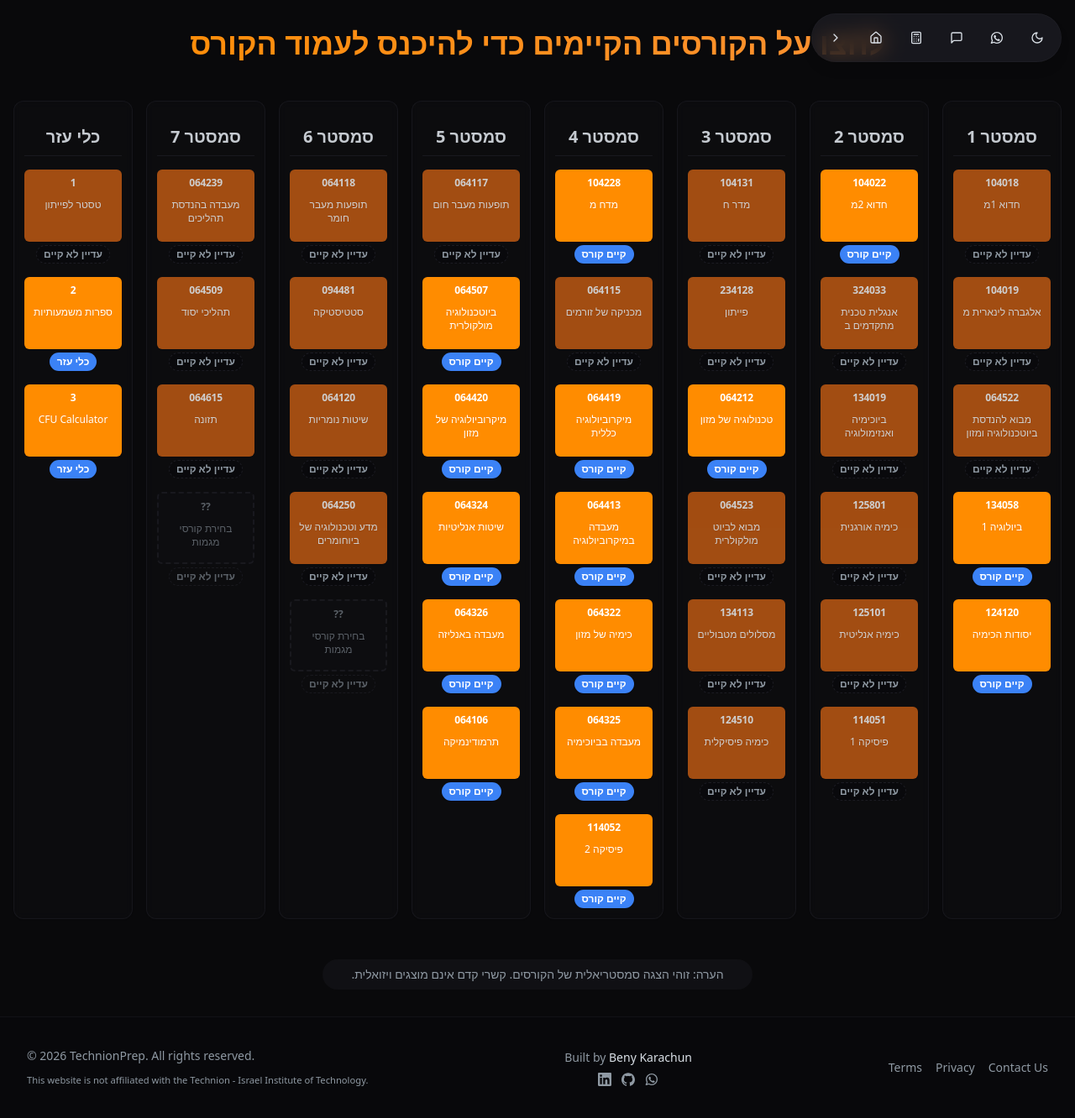
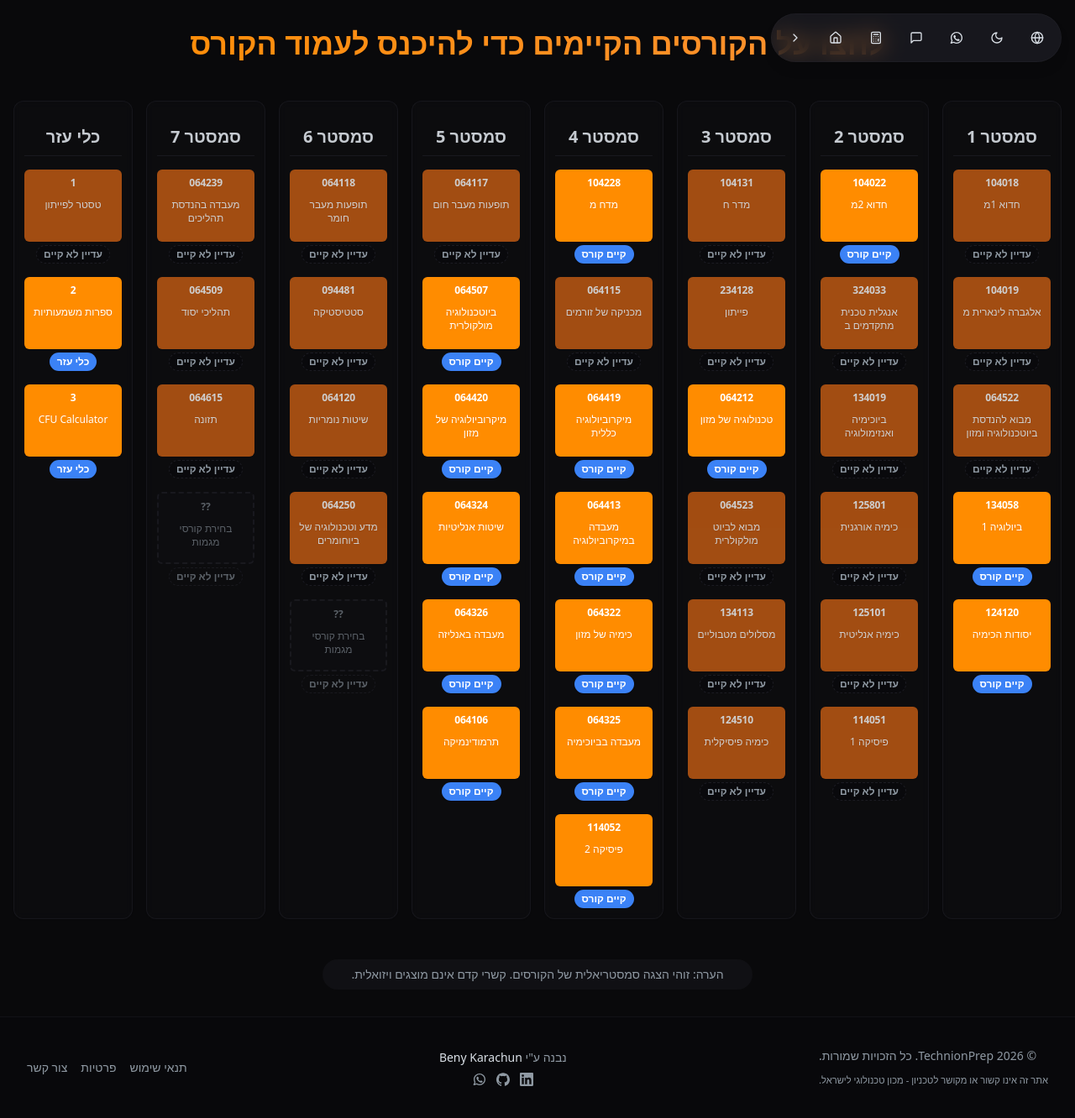
Before and after one commit to beny-karachun/biotechfood-static, a Next.js app: page /courses in a window 1280 px wide. Shown: the whole page at 84% size. Built offline with nearby package versions, Linux system fonts and the light colour scheme.

Commit message:
feat: Implement core application layout with dynamic header, hero section, course grid, footer, and internationalization.

```diff
--- a/src/app/layout.tsx
+++ b/src/app/layout.tsx
@@ -5,6 +5,7 @@ import './globals.css';
 import { ThemeProvider } from 'next-themes';
 import { Header } from '@/components/layout/Header';
 import { Footer } from '@/components/layout/Footer';
+import { LanguageProvider } from '@/lib/i18n';
 
 // Removed Geist font setup
 // const geistSans = Geist({
@@ -29,7 +30,7 @@ export default function RootLayout({
   children: React.ReactNode;
 }>) {
   return (
-    <html lang="en" suppressHydrationWarning>
+    <html suppressHydrationWarning>
       <body
         // Removed geistSans.variable
         className={`font-sans antialiased`}
@@ -40,11 +41,13 @@ export default function RootLayout({
           enableSystem
           disableTransitionOnChange
         >
-          <div className="relative flex min-h-screen flex-col bg-background">
-            <Header />
-            <main className="flex-1">{children}</main>
-            <Footer />
-          </div>
+          <LanguageProvider>
+            <div className="relative flex min-h-screen flex-col bg-background">
+              <Header />
+              <main className="flex-1">{children}</main>
+              <Footer />
+            </div>
+          </LanguageProvider>
         </ThemeProvider>
       </body>
     </html>
--- a/src/components/icons.tsx
+++ b/src/components/icons.tsx
@@ -1,4 +1,4 @@
-import { AlertCircle, ArrowRight, Check, ChevronLeft, ChevronRight, ChevronUp, ChevronDown, ChevronsUpDown, Circle, Copy, Edit, ExternalLink, File, HelpCircle, Home, Loader2, LogOut, Mail, MessageSquare, Moon, Plus, PlusCircle, Search, Server, Settings, Share2, Shield, Sun, Trash, User, X, Workflow, Calculator, Save } from 'lucide-react'; // Added Save
+import { AlertCircle, ArrowRight, Check, ChevronLeft, ChevronRight, ChevronUp, ChevronDown, ChevronsUpDown, Circle, Copy, Edit, ExternalLink, File, HelpCircle, Home, Loader2, LogOut, Mail, MessageSquare, Moon, Plus, PlusCircle, Search, Server, Settings, Share2, Shield, Sun, Trash, User, X, Workflow, Calculator, Save, Globe } from 'lucide-react'; // Added Globe
 import React from 'react'; // Import React
 
 // WhatsApp Icon Component
@@ -22,8 +22,6 @@ const GitHubIcon = (props: React.SVGProps<SVGSVGElement>) => (
   </svg>
 );
 
-
-
 const Icons = {
   alertCircle: AlertCircle, // Added
   arrowRight: ArrowRight,
@@ -42,6 +40,7 @@ const Icons = {
   edit: Edit,
   externalLink: ExternalLink,
   file: File,
+  globe: Globe,
   help: HelpCircle,
   home: Home,
   light: Sun,
--- a/src/components/layout/Footer.tsx
+++ b/src/components/layout/Footer.tsx
@@ -1,25 +1,29 @@
+'use client';
+
 import React from 'react';
 import Link from 'next/link';
 import { Icons } from '@/components/icons';
+import { useLanguage } from '@/lib/i18n';
 
 export function Footer() {
   const currentYear = new Date().getFullYear();
+  const { t } = useLanguage();
 
   return (
     <footer className="border-t border-border/40 bg-background/95">
       <div className="container flex flex-col items-center justify-between gap-6 py-10 md:h-auto md:flex-row md:py-8">
         <div className="flex flex-col items-center gap-4 px-8 md:flex-row md:gap-2 md:px-0">
           <p className="text-center text-sm leading-loose text-muted-foreground md:text-left">
-            &copy; {currentYear} TechnionPrep. All rights reserved.
+            &copy; {currentYear} {t('footer.rights')}
             <br />
-            <small>This website is not affiliated with the Technion - Israel Institute of Technology.</small>
+            <small>{t('footer.disclaimer')}</small>
           </p>
         </div>
 
         {/* Creator Credits */}
         <div className="flex flex-col items-center gap-2">
           <p className="text-sm text-muted-foreground">
-            Built by <span className="font-medium text-foreground">Beny Karachun</span>
+            {t('footer.built_by')} <span className="font-medium text-foreground">Beny Karachun</span>
           </p>
           <div className="flex items-center gap-3">
             <a
@@ -54,13 +58,13 @@ export function Footer() {
 
         <nav className="flex flex-wrap justify-center gap-4 text-sm text-muted-foreground md:justify-end">
           <Link href="/terms" className="transition-colors hover:text-foreground">
-            Terms
+            {t('footer.terms')}
           </Link>
           <Link href="/privacy" className="transition-colors hover:text-foreground">
-            Privacy
+            {t('footer.privacy')}
           </Link>
           <Link href="/contact" className="transition-colors hover:text-foreground">
-            Contact Us
+            {t('footer.contact')}
           </Link>
         </nav>
       </div>
--- a/src/components/layout/Header.tsx
+++ b/src/components/layout/Header.tsx
@@ -7,6 +7,7 @@ import { useTheme } from 'next-themes';
 import Link from 'next/link';
 import { motion, AnimatePresence } from 'framer-motion';
 import React, { useEffect, useState } from 'react';
+import { useLanguage } from '@/lib/i18n';
 
 const navItemVariants = {
   hidden: (i: number) => ({
@@ -39,7 +40,7 @@ const navItemVariants = {
     scale: 0.6,
     filter: 'blur(4px)',
     transition: {
-      delay: (4 - i) * 0.03,
+      delay: (5 - i) * 0.03,
       duration: 0.15,
       ease: 'easeIn' as const,
     },
@@ -48,6 +49,7 @@ const navItemVariants = {
 
 export function Header() {
   const { theme, setTheme } = useTheme();
+  const { language, setLanguage, t } = useLanguage();
   const [hasScrolled, setHasScrolled] = useState(false);
   const [isForcedOpen, setIsForcedOpen] = useState<boolean | null>(null);
 
@@ -84,7 +86,7 @@ export function Header() {
       content: (
         <Link
           href="/"
-          aria-label="Home"
+          aria-label={t('nav.home')}
           tabIndex={isEffectivelyExpanded ? 0 : -1}
           className="inline-flex items-center justify-center rounded-full p-2 h-auto min-w-[44px] min-h-[44px] hover:bg-white/20 dark:hover:bg-black/20 hover:text-accent-foreground transition-colors"
         >
@@ -97,7 +99,7 @@ export function Header() {
       content: (
         <Link
           href="/calculator"
-          aria-label="Academic Calculator"
+          aria-label={t('nav.calculator')}
           tabIndex={isEffectivelyExpanded ? 0 : -1}
           className="inline-flex items-center justify-center rounded-full p-2 h-auto min-w-[44px] min-h-[44px] hover:bg-white/20 dark:hover:bg-black/20 hover:text-accent-foreground transition-colors"
         >
@@ -110,7 +112,7 @@ export function Header() {
       content: (
         <Link
           href="/tutoring"
-          aria-label="Tutoring"
+          aria-label={t('nav.tutoring')}
           tabIndex={isEffectivelyExpanded ? 0 : -1}
           className="inline-flex items-center justify-center rounded-full p-2 h-auto min-w-[44px] min-h-[44px] hover:bg-white/20 dark:hover:bg-black/20 hover:text-accent-foreground transition-colors"
         >
@@ -125,7 +127,7 @@ export function Header() {
           variant="ghost"
           size="icon"
           onClick={handleWhatsAppClick}
-          aria-label="Contact via WhatsApp"
+          aria-label={t('nav.whatsapp')}
           className="p-2 rounded-full h-auto min-w-[44px] min-h-[44px] flex items-center justify-center hover:bg-white/20 dark:hover:bg-black/20 transition-colors"
           tabIndex={isEffectivelyExpanded ? 0 : -1}
         >
@@ -139,22 +141,36 @@ export function Header() {
         <Button
           variant="ghost"
           size="icon"
-          onClick={() => setTheme(theme === 'light' ? 'dark' : 'light')}
-          aria-label="Toggle theme"
-          className="p-2 rounded-full h-auto relative min-w-[44px] min-h-[44px] flex items-center justify-center hover:bg-white/20 dark:hover:bg-black/20 transition-colors"
+          onClick={() => setTheme(theme === 'dark' ? 'light' : 'dark')}
+          aria-label={t('nav.theme')}
+          className="p-2 rounded-full h-auto min-w-[44px] min-h-[44px] flex items-center justify-center hover:bg-white/20 dark:hover:bg-black/20 transition-colors"
           tabIndex={isEffectivelyExpanded ? 0 : -1}
         >
           <Icons.light className="h-4 w-4 rotate-0 scale-100 transition-all dark:-rotate-90 dark:scale-0" />
           <Icons.dark className="absolute h-4 w-4 rotate-90 scale-0 transition-all dark:rotate-0 dark:scale-100" />
-          <span className="sr-only">Toggle theme</span>
         </Button>
       ),
       hoverRotate: true,
     },
+    {
+      key: 'language',
+      content: (
+        <Button
+          variant="ghost"
+          size="icon"
+          onClick={() => setLanguage(language === 'en' ? 'he' : 'en')}
+          aria-label={t('nav.language')}
+          className="p-2 rounded-full h-auto min-w-[44px] min-h-[44px] flex items-center justify-center hover:bg-white/20 dark:hover:bg-black/20 transition-colors"
+          tabIndex={isEffectivelyExpanded ? 0 : -1}
+        >
+          <Icons.globe className="h-4 w-4" />
+        </Button>
+      ),
+    },
   ];
 
   return (
-      <div className="fixed top-4 right-4 z-50">
+      <div className="fixed top-4 right-4 z-50" dir="ltr">
         <motion.div
           layout
           transition={{
--- /dev/null
+++ b/src/lib/i18n.tsx
@@ -0,0 +1,80 @@
+'use client';
+
+import React, { createContext, useContext, useState, useEffect } from 'react';
+import en from '../locales/en.json';
+import he from '../locales/he.json';
+
+type Language = 'en' | 'he';
+type Dictionary = typeof en;
+
+interface LanguageContextType {
+  language: Language;
+  setLanguage: (lang: Language) => void;
+  t: (key: string) => string;
+  dir: 'ltr' | 'rtl';
+}
+
+const dictionaries: Record<Language, Dictionary> = { en, he };
+
+const LanguageContext = createContext<LanguageContextType | undefined>(undefined);
+
+export function LanguageProvider({ children }: { children: React.ReactNode }) {
+  const [language, setLanguageState] = useState<Language>('he'); // Default to Hebrew
+  const [mounted, setMounted] = useState(false);
+
+  useEffect(() => {
+    // Only run on client
+    setMounted(true);
+    const savedLang = localStorage.getItem('app-language') as Language;
+    if (savedLang && (savedLang === 'en' || savedLang === 'he')) {
+      setLanguageState(savedLang);
+    }
+  }, []);
+
+  const setLanguage = (lang: Language) => {
+    setLanguageState(lang);
+    localStorage.setItem('app-language', lang);
+  };
+
+  // Utility to get nested translation keys like 'hero.title'
+  const t = (path: string): string => {
+    const keys = path.split('.');
+    let current: any = dictionaries[language];
+
+    for (const key of keys) {
+      if (current[key] === undefined) {
+        console.warn(`Translation missing for key: ${path} in ${language}`);
+        return path;
+      }
+      current = current[key];
+    }
+
+    return current as string;
+  };
+
+  const dir = language === 'he' ? 'rtl' : 'ltr';
+
+  // Apply direction to body when language changes
+  useEffect(() => {
+    if (mounted) {
+      document.documentElement.dir = dir;
+      document.documentElement.lang = language;
+    }
+  }, [language, dir, mounted]);
+
+  // Prevent hydration mismatch by returning null until mounted if direction matters for initial render,
+  // but since we want SEO and fast load, we render children even before mount, and just apply HTML dir.
+  return (
+    <LanguageContext.Provider value={{ language, setLanguage, t, dir }}>
+      {children}
+    </LanguageContext.Provider>
+  );
+}
+
+export function useLanguage() {
+  const context = useContext(LanguageContext);
+  if (context === undefined) {
+    throw new Error('useLanguage must be used within a LanguageProvider');
+  }
+  return context;
+}
--- /dev/null
+++ b/src/locales/en.json
@@ -0,0 +1,41 @@
+{
+  "nav": {
+    "home": "Home",
+    "calculator": "Academic Calculator",
+    "tutoring": "Tutoring",
+    "whatsapp": "Contact via WhatsApp",
+    "theme": "Toggle theme",
+    "language": "Hebrew (עברית)"
+  },
+  "hero": {
+    "title": "Biotechnology &",
+    "title_br": "Food Engineering",
+    "subtitle": "Your Technion B.Sc. course companion.",
+    "subtitle_br": "Access all study materials, summaries, and tools in one hub.",
+    "explore": "Explore Courses",
+    "tutoring": "Arrange Tutoring"
+  },
+  "courses": {
+    "semester": "Semester",
+    "elective": "Electives",
+    "general": "General",
+    "search": "Search courses...",
+    "no_results": "No courses found matching your search.",
+    "coming_soon": "Coming Soon"
+  },
+  "footer": {
+    "rights": "TechnionPrep. All rights reserved.",
+    "disclaimer": "This website is not affiliated with the Technion - Israel Institute of Technology.",
+    "built_by": "Built by",
+    "terms": "Terms",
+    "privacy": "Privacy",
+    "contact": "Contact Us"
+  },
+  "grid": {
+    "title": "Click on available courses to view materials",
+    "tools": "Tools",
+    "course_available": "Available",
+    "coming_soon": "Coming soon",
+    "disclaimer": "Note: This is a semester-based view. Prerequisite relationships are not visually displayed."
+  }
+}
--- /dev/null
+++ b/src/locales/he.json
@@ -0,0 +1,41 @@
+{
+  "nav": {
+    "home": "ראשי",
+    "calculator": "מחשבון אקדמי",
+    "tutoring": "שיעורים פרטיים",
+    "whatsapp": "יצירת קשר בווצאפ",
+    "theme": "החלף ערכת נושא",
+    "language": "English"
+  },
+  "hero": {
+    "title": "Biotechnology &",
+    "title_br": "Food Engineering",
+    "subtitle": "המלווה שלכם לתואר בטכניון.",
+    "subtitle_br": "כל חומרי הלימוד, הסיכומים והכלים במקום אחד.",
+    "explore": "צפייה בקורסים",
+    "tutoring": "תיאום שיעור פרטי"
+  },
+  "courses": {
+    "semester": "סמסטר",
+    "elective": "בחירה",
+    "general": "כללי",
+    "search": "חיפוש קורסים...",
+    "no_results": "לא נמצאו קורסים התואמים לחיפוש.",
+    "coming_soon": "בקרוב"
+  },
+  "footer": {
+    "rights": "TechnionPrep. כל הזכויות שמורות.",
+    "disclaimer": "אתר זה אינו קשור או מקושר לטכניון - מכון טכנולוגי לישראל.",
+    "built_by": "נבנה ע\"י",
+    "terms": "תנאי שימוש",
+    "privacy": "פרטיות",
+    "contact": "צור קשר"
+  },
+  "grid": {
+    "title": "לחצו על הקורסים הקיימים כדי להיכנס לעמוד הקורס",
+    "tools": "כלי עזר",
+    "course_available": "קיים קורס",
+    "coming_soon": "עדיין לא קיים",
+    "disclaimer": "הערה: זוהי הצגה סמסטריאלית של הקורסים. קשרי קדם אינם מוצגים ויזואלית."
+  }
+}
```
Also changed, not shown: src/components/AnimatedCourseGrid.tsx (+9 -7 lines), src/components/HeroSection.tsx (+8 -5 lines).
